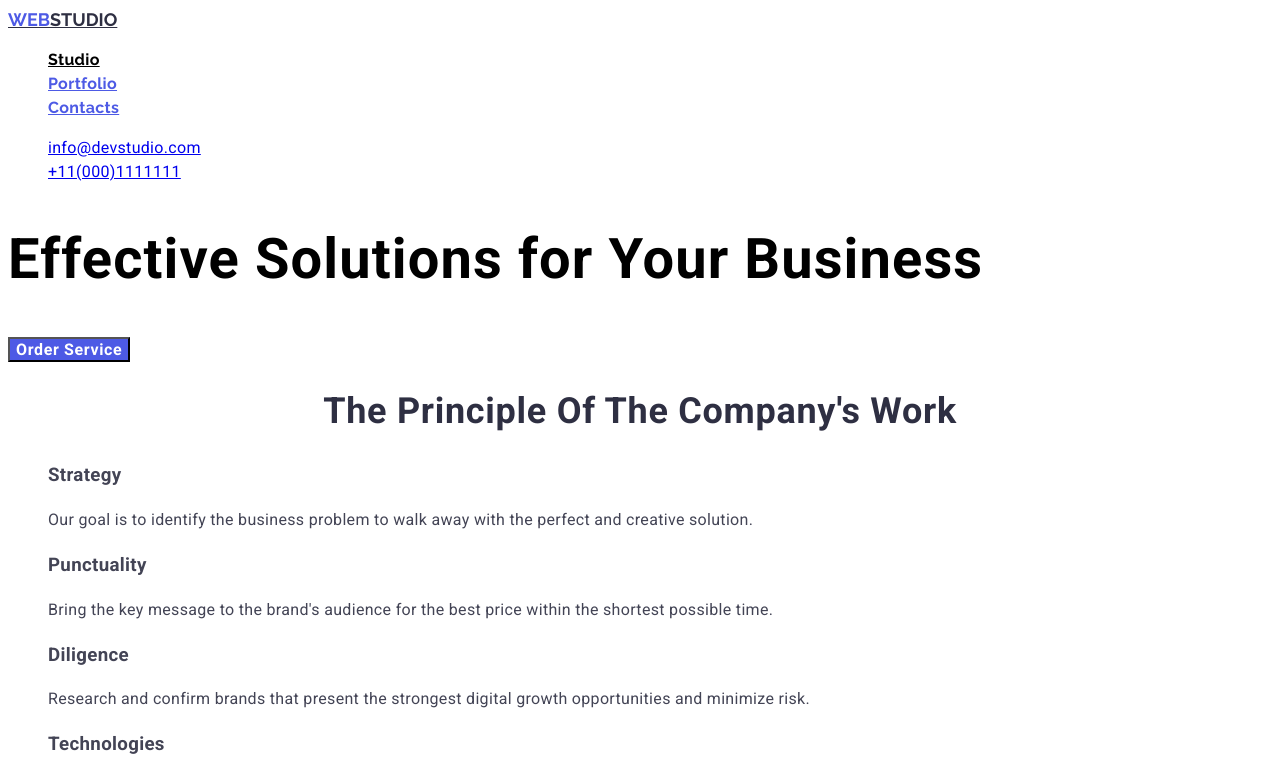
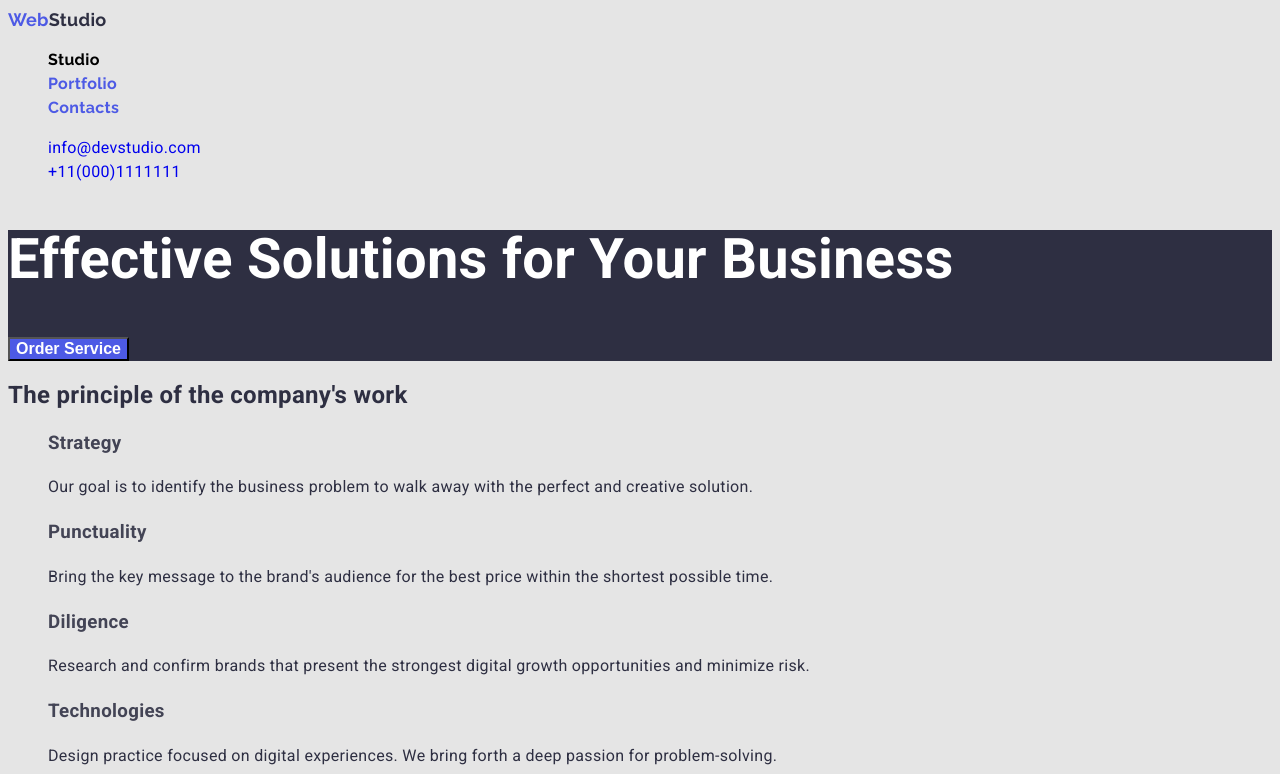
Before and after one commit to 15021987/goit-markup-hw-02, a plain HTML site: page index.html in a window 1280 px wide. Shown: the top 774 px of the page. Drawn offline with Linux system fonts and the light colour scheme.

Commit message:
portfolio.html

```diff
--- a/css/styles.css
+++ b/css/styles.css
@@ -10,11 +10,11 @@
 
 
 
-.body {
+body {
     background-color: var(--primary-bg-color);
     color: var(--primary-text-color);
 
-    font-family:'Roboto' sans-serif;
+    font-family:'Roboto', sans-serif;
     letter-spacing: 0.02em;
 }
 /* основний колір текст #2E2F42 */
@@ -32,9 +32,8 @@
     font-family: 'Raleway';
 font-size: 18px;
 line-height: 1.33;
-text-transform: uppercase;
+ text-decoration: none;
 
-color: #2E2F42;
 }
 .logo .texte {
 color: var(--accent-color);
@@ -51,26 +50,35 @@ color: var(--accent-color);
 font-weight: 600;
 font-size: 16px;
 line-height: 1,5;
+text-decoration: none;
+
+}
 
 
-letter-spacing: 0.02em;
-
-}
 .site-nav .link:hover,
 .site-nav .link:focus{
  color: var(--title-text-color)
+
+
 }
 .site-nav .link.current {
     color: #000000;
+    text-decoration: none;
 }
-.list{
-    font-family: 'Roboto';
+.list {
+
 font-weight: 400;
 font-size: 16px;
 line-height: 1.5;
+text-decoration: none;
 
 
-letter-spacing: 0.02em;
+
+}
+
+.contact {
+    text-decoration: none;
+
 }
 
 .contact:hover {
@@ -80,30 +88,49 @@ letter-spacing: 0.02em;
 
 
 /* Hero */
+.hero {
+    background: #2E2F42;
+}
 .hero-title {
-    color: #000000;
-    font-family: 'Roboto';
+    color:
+#FFFFFF;
+
 font-weight: 600;
 font-size: 56px;
 line-height: 1.07;
 align-items: center;
 
-letter-spacing: 0.02em;
+}
+.section {
+    text-decoration: none;
 }
 
-.section-title{
+.section-title {
     color: var(--primary-text-color);
 
-    font-family: 'Roboto';
 
 font-weight: 600;
 font-size: 36px;
 line-height: 1.11;
 
 text-align: center;
-letter-spacing: 0.02em;
-text-transform: capitalize;
+
+
+
 }
+.section-team {
+    background: #F4F4FD;
+}
+
+.section-descriptioh {
+font-weight: 400;
+font-size: 16px;
+line-height: 1.5;
+
+
+
+}
+
 /* Feature */
 
 .feature-list .title {
@@ -116,13 +143,8 @@ text-transform: capitalize;
 
 .feature-list .text {
     color: var(--title-text-color);
-    font-family: 'Roboto';
-font-style: normal;
-font-weight: 400;
-font-size: 16px;
-line-height: 1.5;
 
-letter-spacing: 0.02em;
+
 }
 
 /* Button */
@@ -130,20 +152,22 @@ letter-spacing: 0.02em;
     color: #ffffff;
     background-color: var(--accent-color);
 
-    font-family: 'Roboto';
-
  font-weight: 600;
 font-size: 16px;
 line-height: 1,9;
-align-items: center;
 
-letter-spacing: 0.04em;
+text-decoration: none;
+
 }
 .button:hover {
     background-color:#404BBF
+
 }
 
 .button.primary {
     color: var(--accent-color);
     background-color: #ffffff ;
+
+    align-items: center;
+
 }
--- a/index.html
+++ b/index.html
@@ -22,36 +22,36 @@
             <li><a href="" class="link">Contacts</a></li>
         </ul>
        </nav>
-        <ul class="list">
+        <ul class="list contact">
             <li><a href="mailto:info@devstudio.com"  class="contact">info@devstudio.com</a></li>
             <li><a href="tel:+110001111111"  class="contact">+11(000)1111111</a></li>
         </ul>
      </header>
     <main>
-        <section>
+        <section class="hero">
         <h1 class="hero-title">Effective Solutions  for Your Business</h1>
         <button type="button" class="button">Order Service</button>
         </section>
  <!--Sections-->
     <section class="section">
-        <h2 class="section-title">The principle of the company's work</h2>
+        <h2 class="section-title-list">The principle of the company's work</h2>
         <ul class="feature-list">
             <li class="list">
                 <h3 class="title">Strategy</h3>
-                <p class="title">Our goal is to identify the business
+                <p class="section-descriptioh">Our goal is to identify the business
 problem to walk away with the perfect and creative solution. </p>
             </li>
             <li class="list">
                 <h3 class="title">Punctuality</h3>
-                <p class="title">Bring the key message to the brand's audience for the best price within the shortest possible time.</p>
+                <p class="section-descriptioh">Bring the key message to the brand's audience for the best price within the shortest possible time.</p>
             </li>
             <li class="list">
                 <h3 class="title">Diligence</h3>
-                <p class="title">Research and confirm brands that present the strongest digital growth opportunities and minimize risk.</p>
+                <p class="section-descriptioh">Research and confirm brands that present the strongest digital growth opportunities and minimize risk.</p>
             </li>
             <li class="list">
                 <h3 class="title">Technologies</h3>
-                <p class="title">Design practice focused on digital experiences. We bring forth a deep passion for problem-solving.</p>
+                <p class="section-descriptioh">Design practice focused on digital experiences. We bring forth a deep passion for problem-solving.</p>
             </li>
         </ul>
     </section>
@@ -64,7 +64,7 @@ problem to walk away with the perfect and creative solution. </p>
         </ul>
 
     </section>
-    <section class="section">
+    <section class="section-team">
         <h2 class="section-title"> Our Team </h2>
         <ul class="feature-list">
             <li><img src="./images/img1.jpg" alt="Product Designer" width="264">
```
Also changed, not shown: portfolio.html (+22 -22 lines).
